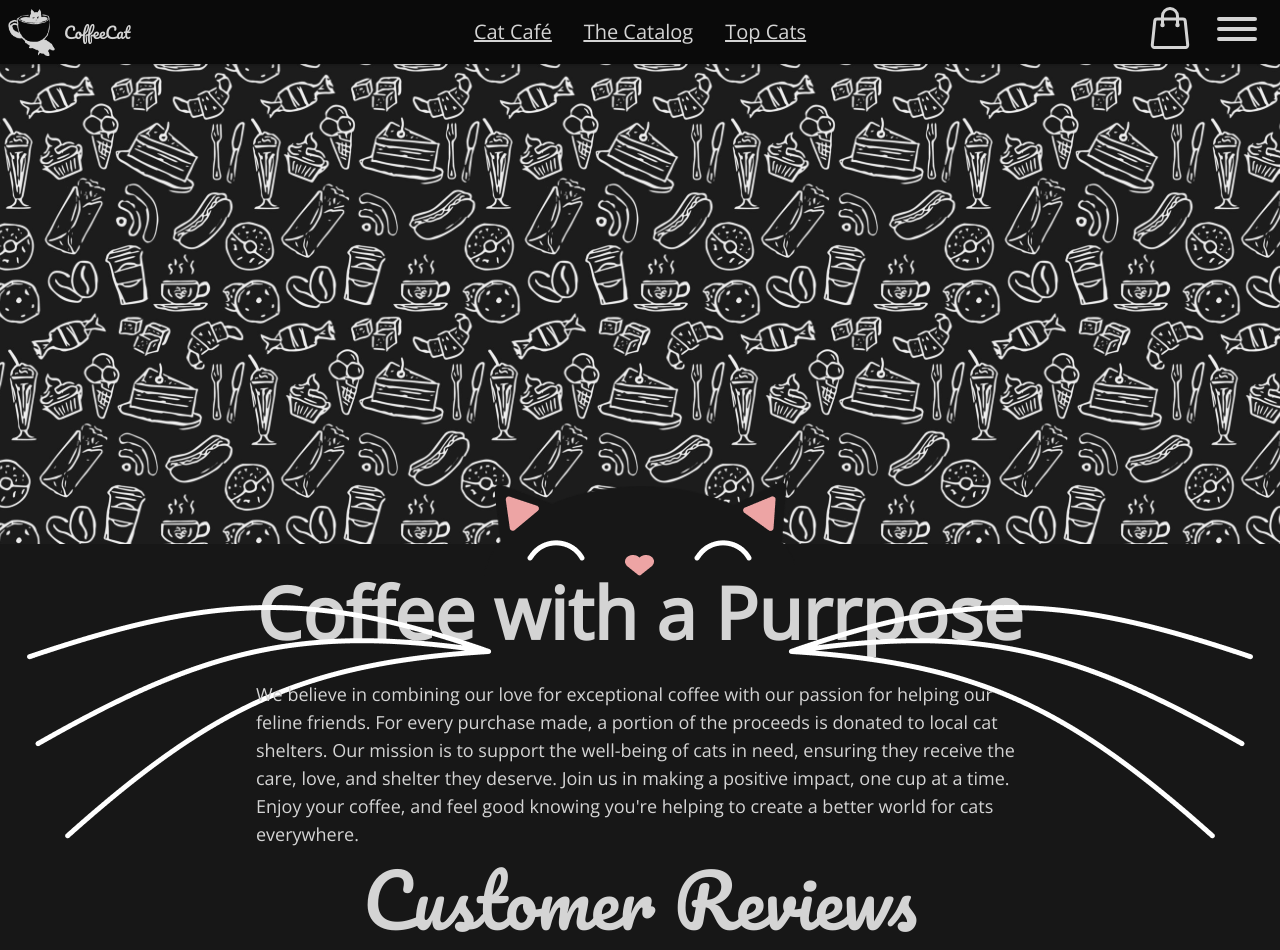
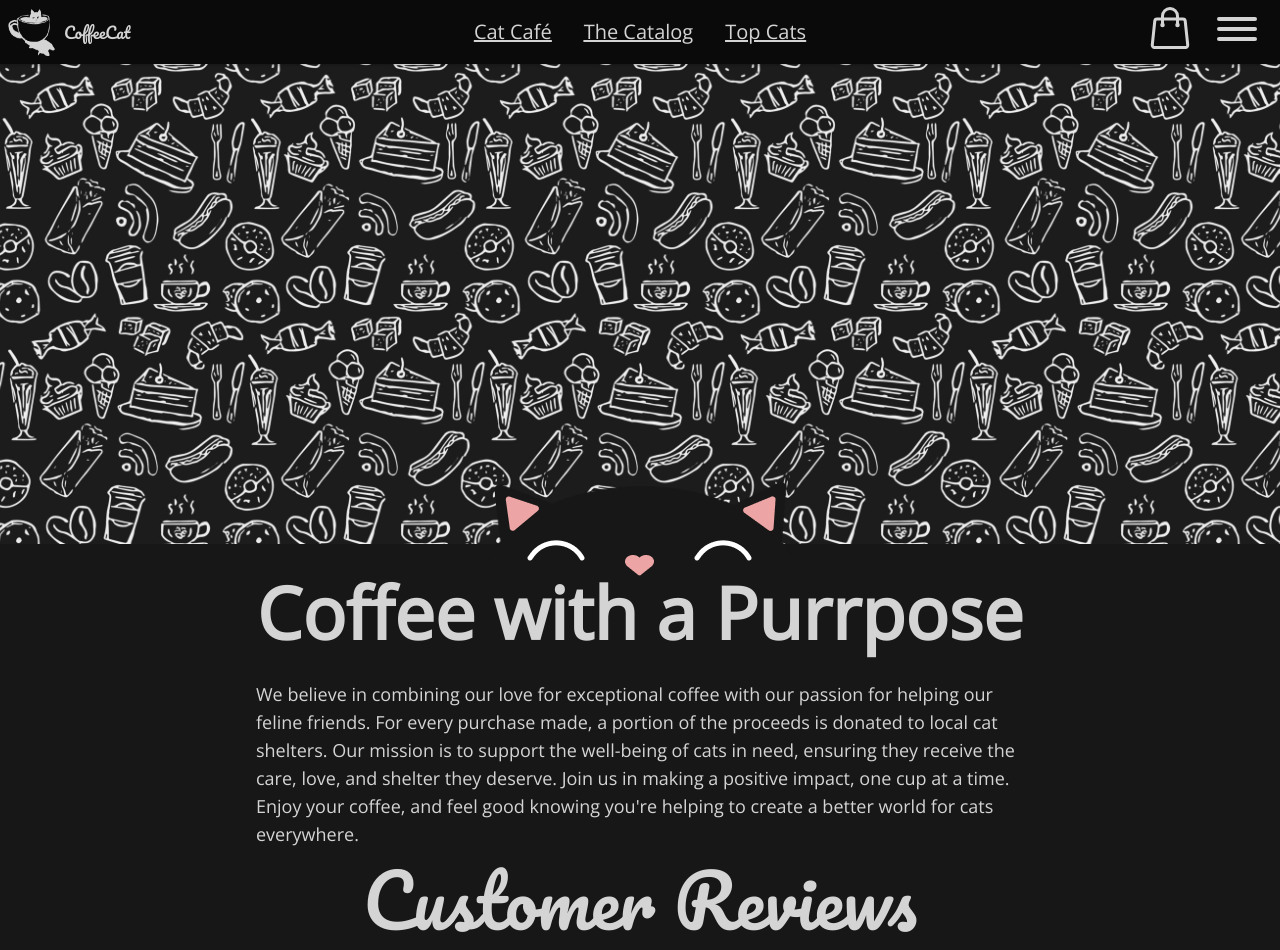
Before and after one commit to joayo13/coffeecat, a React (Create React App) app: page / in a window 1280 px wide. Shown: the top 950 px of the page. Built offline with nearby package versions, Linux system fonts and the light colour scheme.

Commit message:
removed whiskers, fixed overflowing text in top cats section

```diff
--- a/src/pages/Cats.js
+++ b/src/pages/Cats.js
@@ -9,7 +9,7 @@ function Cats() {
   },[])
   return (
     <div className='bg-neutral-900 text-neutral-300 pt-16'>
-      <section className='flex flex-col w-full items-center py-2 px-4'>
+      <section className='flex flex-col w-96 mx-auto items-center py-2 px-4'>
         <strong className='text-3xl text-center pb-2 md:text-6xl max-w-lg'>Fastest Cat</strong>
         <img className=' object-cover w-96 h-96' alt='sir thomas' src={sirThomas}></img>
         <span className='w-full max-w-lg flex gap-2'>
@@ -25,7 +25,7 @@ function Cats() {
           <p>Super Speed at 1am</p>
         </span>
         </section>
-        <section className='flex flex-col w-full items-center py-2 px-2'>
+        <section className='flex flex-col w-96 mx-auto items-center py-2 px-2'>
         <strong className='text-3xl text-center pb-2 md:text-6xl max-w-lg'>Loudest Meow</strong>
         <img className=' object-cover w-96 h-96' alt='poo' src={mcChicken}></img>
         <span className='w-full max-w-lg flex gap-2'>
@@ -41,7 +41,7 @@ function Cats() {
           <p>Meowing very loudly</p>
         </span>
         </section>
-        <section className='flex flex-col w-full items-center py-2 px-2'>
+        <section className='flex flex-col w-96 mx-auto items-center py-2 px-2'>
         <strong className='text-3xl text-center pb-2 md:text-6xl max-w-lg'>Highest Jump</strong>
         <img className=' object-cover w-96 h-96' alt='poo' src={peter}></img>
         <span className='w-full max-w-lg flex gap-2'>
--- a/src/pages/Home.js
+++ b/src/pages/Home.js
@@ -5,7 +5,6 @@ import catHeadWithFace from '../images/catHeadWithFace.png'
 import sirThomas from '../images/sir-thomas.jpg'
 import peter from '../images/peter.jpg'
 import bart from '../images/bart.jpg'
-import whiskers from '../images/whiskers.png'
 function Home() {
   useEffect(() => {
     scrollToTop()
@@ -19,11 +18,7 @@ function Home() {
       <section className='px-4 text-xl md:text-lg relative'>
         <img className='absolute -top-28 left-1/2 -translate-x-1/2' src={catHeadWithFace} alt='cats head'></img>
 
-        <div className='relative'>
-        <img className='absolute left-0' src={whiskers}></img>
-        <img className='absolute right-0 -scale-x-100' src={whiskers}></img>
         <h2 className='text-4xl md:text-7xl text-center py-8 font-bold'>Coffee with a Purrpose</h2>
-        </div>
         <div className=' max-w-3xl mx-auto relative'>
         <p>We believe in combining our love for exceptional coffee with our passion for helping our feline friends.
             For every purchase made, a portion of the proceeds is donated to local cat shelters. Our mission is to support the well-being of cats in need,
```
Also changed, not shown: src/images/whiskers.png (deleted).
